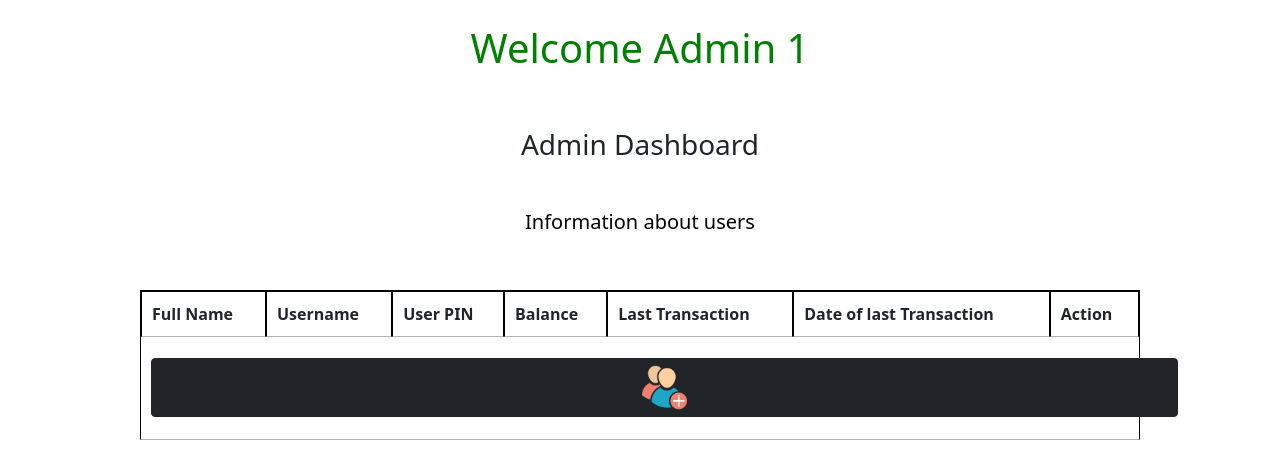
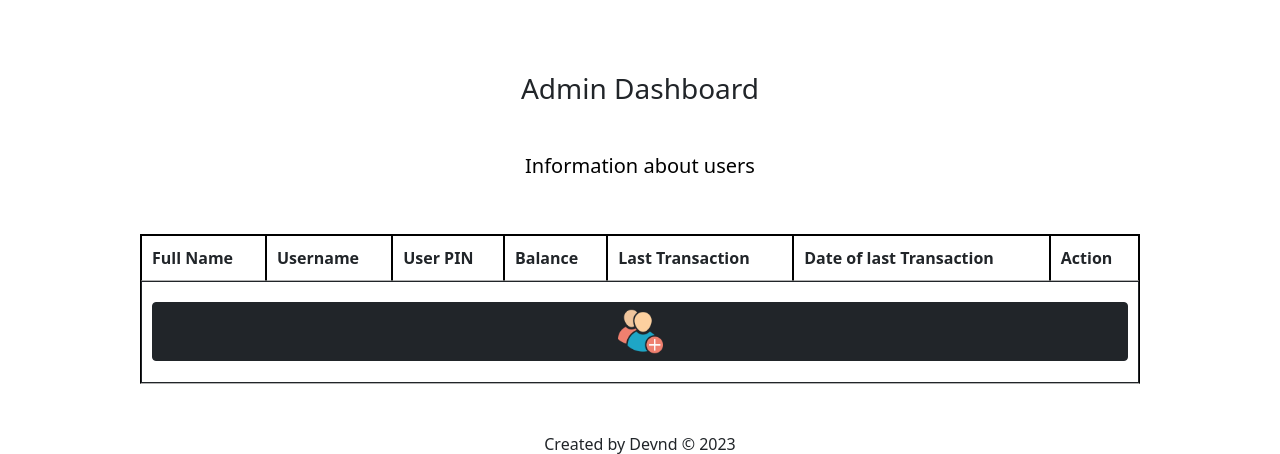
Before and after one commit to NemanjaDamjanovic/ATM-Project, a PHP site: page /admin_page.php in a window 1280 px wide. Shown: the part 90-544 px from the top of the page. Run offline with PHP 8.4, Linux system fonts and the light colour scheme; the visitor is signed in with stand-in values (Sample User, id 1); data that the repository does not hold is empty; some libraries are stand-ins or nearby versions.

Commit message:
Update admin_page.php

```diff
--- a/admin_page.php
+++ b/admin_page.php
@@ -4,11 +4,11 @@
 
 <?php
   // Start a session.
-  session_start();
+  // session_start();
   // Welcome user by his session.
-  if(isset($_SESSION['id'])) {
-    echo '<h1 style="color: green">Welcome Admin ' . ucfirst($_SESSION['id']) . '</h1>';
-  }
+  // if(isset($_SESSION['id'])) {
+  //   echo '<h1 style="color: green">Welcome Admin ' . ucfirst($_SESSION['id']) . '</h1>';
+  // }
 ?>
 <script src="https://code.jquery.com/jquery-3.6.0.min.js"></script>
 <link rel="stylesheet" type="text/css" href="https://cdn.datatables.net/v/dt/dt-1.10.22/datatables.min.css"/>
@@ -99,7 +99,7 @@
     }
     // Add new user.
     echo "<tr>";
-    echo "<td style='border: none;' colspan='8'><form action='admin options/new_user_form.php' method='POST'><button class='btn btn-dark w-1000' style='width: 105%;' name='add_user'><img src='images/add_user.png' alt='Block user' width='45' height='45'></button></form></td>";
+    echo "<td style='border: solid 1px;' colspan='9'><form action='admin options/new_user_form.php' method='POST'><button class='btn btn-dark w-1000' style='width: 100%;' name='add_user'><img src='images/add_user.png' alt='Add user' width='45' height='45'></button></form></td>";
     echo "</tr>";
 
     include 'includes/data_table.js';
```
